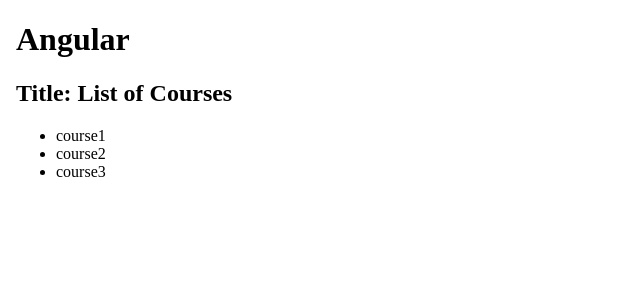
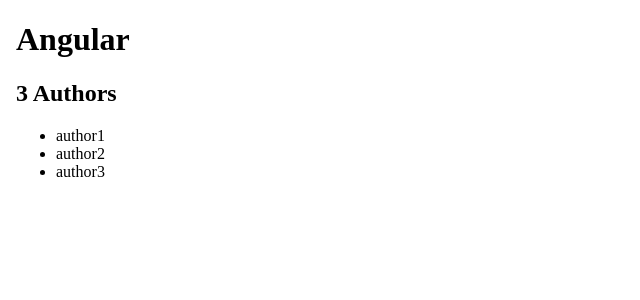
Before and after one commit to UPstartDeveloper/angular-ecommerce-shop, an Angular app in the folder ecommerce-store/: page / in a window 1280 px wide. Shown: the top 300 px of the page, without its empty margins (0-640 px from the left). Built offline with nearby package versions, Linux system fonts and the light colour scheme.

Commit message:
Add custom Author compponent and service.

```diff
--- a/ecommerce-store/src/app/app.component.html
+++ b/ecommerce-store/src/app/app.component.html
@@ -8,6 +8,6 @@
 </head>
 <body>
   <h1>Angular</h1>
-  <courses></courses>
+  <app-author></app-author>
 </body>
 </html>
--- /dev/null
+++ b/ecommerce-store/src/app/author/author.component.html
@@ -0,0 +1,6 @@
+<h2> {{ this.authors.length }} Authors </h2>
+<ul>
+    <li *ngFor="let author of authors">
+        {{ author }}
+    </li>
+</ul>
--- /dev/null
+++ b/ecommerce-store/src/app/author/author.component.ts
@@ -0,0 +1,20 @@
+import { Component, OnInit } from '@angular/core';
+import { AuthorsService } from '../authors.service';
+
+@Component({
+  selector: 'app-author',
+  templateUrl: './author.component.html',
+  styleUrls: ['./author.component.css']
+})
+export class AuthorComponent implements OnInit {
+
+  authors: string[];
+
+  constructor(service: AuthorsService) {
+    this.authors = service.getAuthors();
+  }
+
+  ngOnInit(): void {
+  }
+
+}
--- /dev/null
+++ b/ecommerce-store/src/app/authors.service.ts
@@ -0,0 +1,15 @@
+import { Injectable } from '@angular/core';
+
+@Injectable({
+  providedIn: 'root'
+})
+export class AuthorsService {
+
+  authors = ["author1", "author2", "author3"];
+
+  constructor() { }
+
+  getAuthors() {
+    return this.authors;
+  }
+}
```
Also changed, not shown: ecommerce-store/src/app/app.module.ts (+5 -2 lines), ecommerce-store/src/app/author/author.component.css (added), 2 other files (tests, documents, lock files or other folders).
